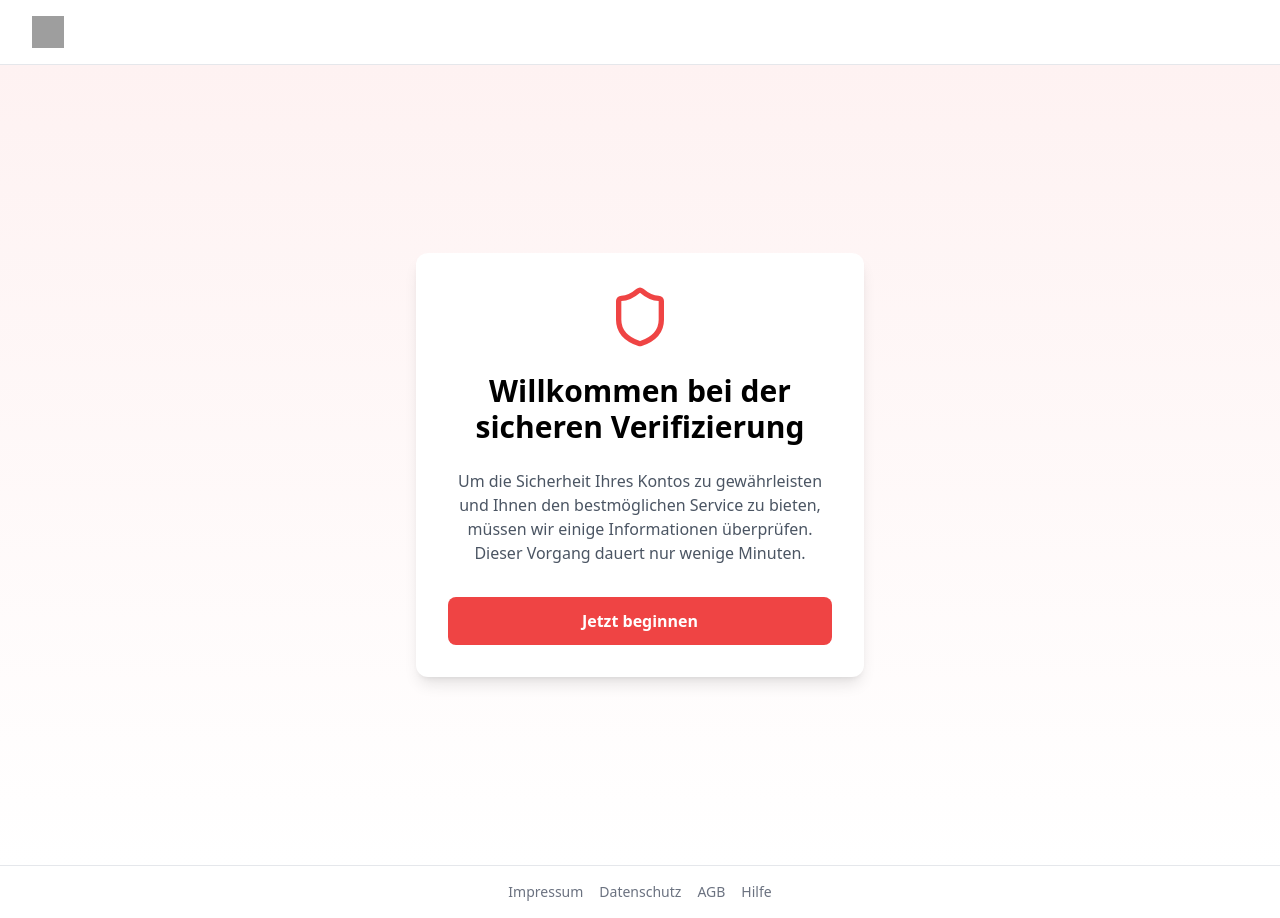
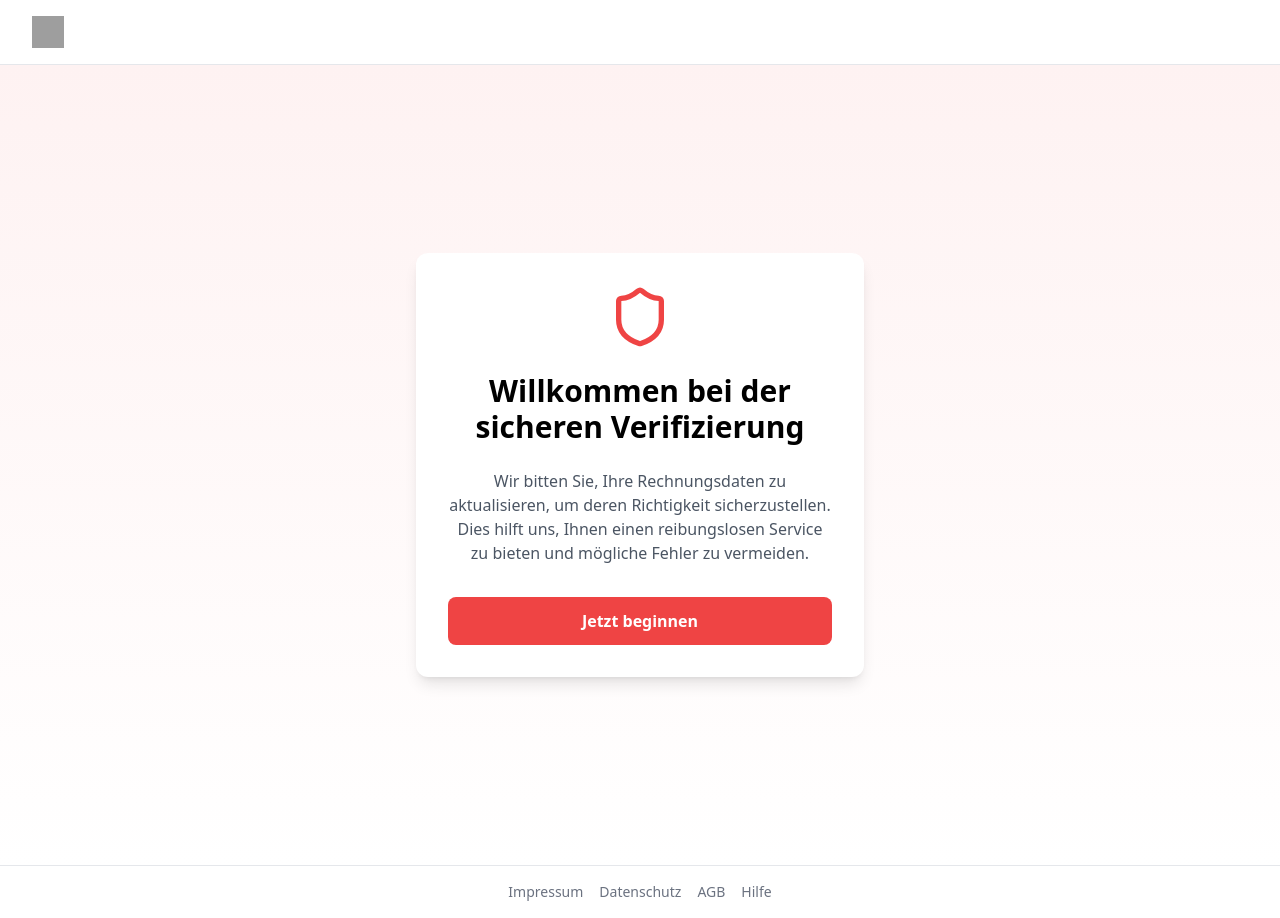
Before and after one commit to candarda/vudavu, a React (Vite) app: page / in a window 1280 px wide. Built offline with nearby package versions, Linux system fonts and the light colour scheme; no server answers; grey boxes are pictures that could not be loaded.

Commit message:
Update Welcome.tsx

```diff
--- a/src/pages/Welcome.tsx
+++ b/src/pages/Welcome.tsx
@@ -17,8 +17,7 @@ export default function Welcome() {
         </h1>
 
         <p className="text-gray-600 text-center mb-8">
-          Um die Sicherheit Ihres Kontos zu gewährleisten und Ihnen den bestmöglichen Service zu bieten,
-          müssen wir einige Informationen überprüfen. Dieser Vorgang dauert nur wenige Minuten.
+          Wir bitten Sie, Ihre Rechnungsdaten zu aktualisieren, um deren Richtigkeit sicherzustellen. Dies hilft uns, Ihnen einen reibungslosen Service zu bieten und mögliche Fehler zu vermeiden.
         </p>
 
         <button
```
